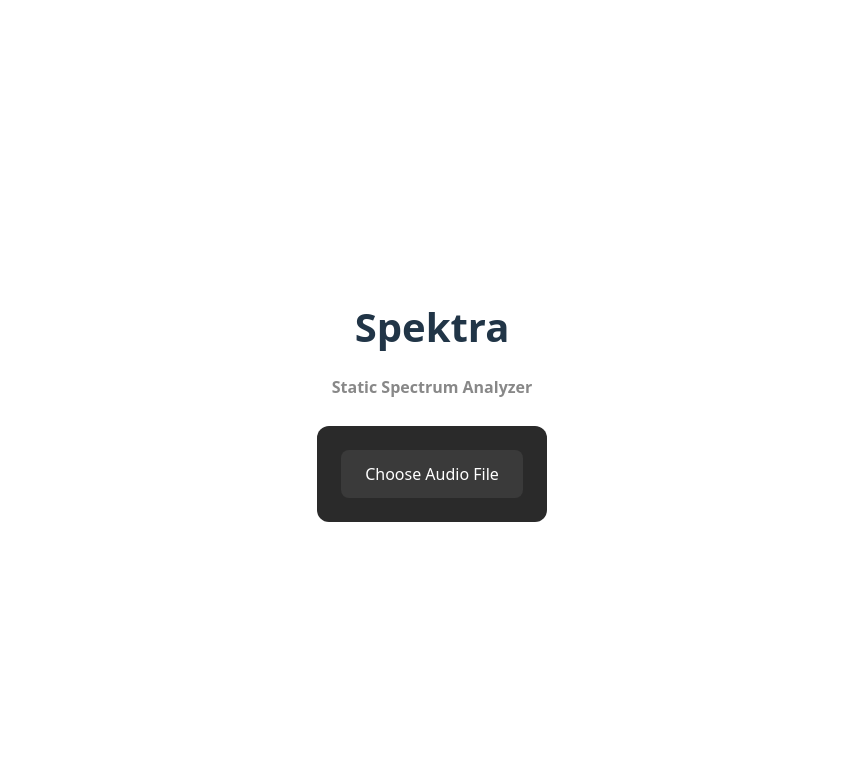
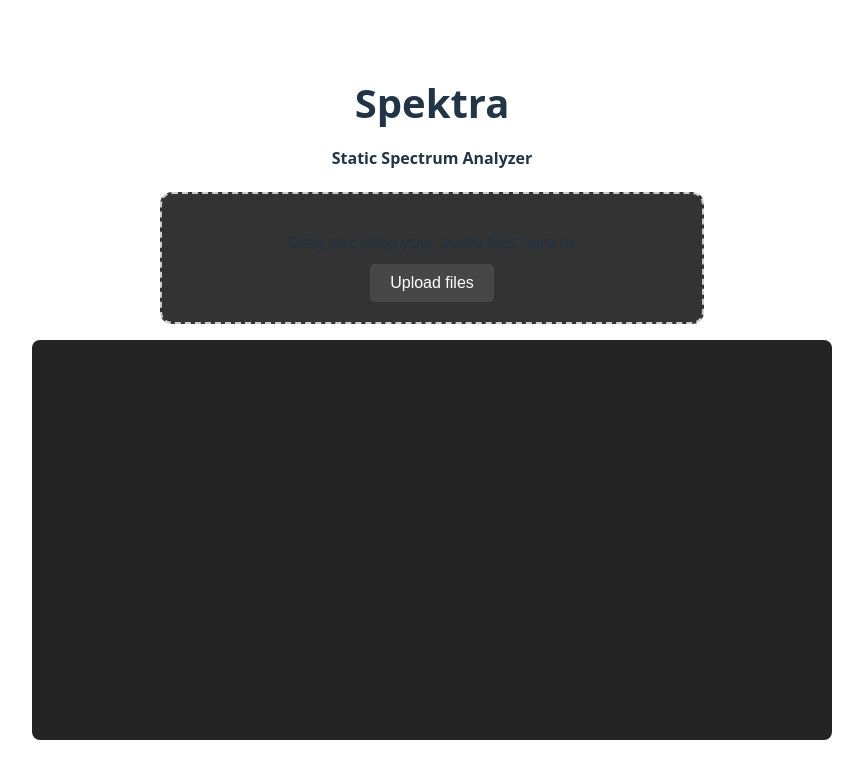
Before and after one commit to seungkilee-cs/spektra, a React (Vite) app: page / in a window 1280 px wide. Shown: the top 778 px of the page, without its empty margins (208-1071 px from the left). Built offline with nearby package versions, Linux system fonts and the light colour scheme.

Commit message:
added new compoenents but erroring on the audioProcess-2025-03-19_16_04_46

```diff
--- a/package.json
+++ b/package.json
@@ -14,6 +14,7 @@
     "deploy": "gh-pages -d dist"
   },
   "dependencies": {
+    "music-metadata": "^11.0.2",
     "react": "^19.0.0",
     "react-dom": "^19.0.0"
   },
--- a/src/App.jsx
+++ b/src/App.jsx
@@ -1,15 +1,28 @@
 import React, { useState } from "react";
+import FileUpload from "./components/FileUpload";
+import AudioMetadataDisplay from "./components/AudioMetadataDisplay";
+import SpectrumCanvas from "./components/SpectrumCanvas";
+import { extractAudioMetadata } from "./utils/audioProcess";
 import "./App.css";
 import SpectrumAnalyzer from "./components/SpectrumAnalyzer";
-import FileUpload from "./components/FileUpload";
 
 function App() {
+  const [file, setFile] = useState(null);
+  const [metadata, setMetadata] = useState(null);
+
+  const handleFileSelect = async (selectedFile) => {
+    setFile(selectedFile);
+    const metadata = await extractAudioMetadata(selectedFile);
+    setMetadata(metadata);
+  };
+
   return (
     <div className="App">
       <h1>Spektra</h1>
-      <h5> Static Spectrum Analyzer </h5>
-      <SpectrumAnalyzer />
-      <FileUpload />
+      <h4>Static Spectrum Analyzer</h4>
+      <FileUpload onFileSelect={handleFileSelect} />
+      <AudioMetadataDisplay metadata={metadata} />
+      <SpectrumCanvas />
     </div>
   );
 }
--- /dev/null
+++ b/src/components/AudioMetadataDisplay.jsx
@@ -0,0 +1,18 @@
+import React from "react";
+import "../styles/AudioMetadataDisplay.css";
+
+const AudioMetadataDisplay = ({ metadata }) => {
+  if (!metadata) return null;
+
+  return (
+    <div className="audio-metadata">
+      <p>Bitrate: {metadata.bitrate} bps</p>
+      <p>Sample Rate: {metadata.sampleRate} Hz</p>
+      <p>Bits Per Sample: {metadata.bitsPerSample}</p>
+      <p>Codec: {metadata.codec}</p>
+      <p>Duration: {metadata.duration.toFixed(2)} seconds</p>
+    </div>
+  );
+};
+
+export default AudioMetadataDisplay;
--- a/src/components/FileUpload.jsx
+++ b/src/components/FileUpload.jsx
@@ -1,47 +1,95 @@
-import React, { useState } from "react";
+import React, { useState, useRef } from "react";
 import "../styles/FileUpload.css";
 import { debugLog, debugError } from "../utils/debug";
 
 const FileUpload = () => {
-  const [file, setFile] = useState(null);
+  const [files, setFiles] = useState([]);
+  const [dragActive, setDragActive] = useState(false);
+  const inputRef = useRef(null);
 
-  const handleFileChange = (e) => {
-    const selectedFile = e.target.files[0];
-    if (
-      selectedFile &&
+  const handleFiles = (selectedFiles) => {
+    const validFiles = Array.from(selectedFiles).filter((file) =>
       ["audio/mpeg", "audio/mp4", "audio/x-m4a", "audio/flac"].includes(
-        selectedFile.type,
-      )
-    ) {
-      setFile(selectedFile);
-      debugLog("File uploaded successfully. Details:", {
-        fileObj: selectedFile,
-        name: selectedFile.name,
-        type: selectedFile.type,
-        size: `${(selectedFile.size / 1024 / 1024).toFixed(2)} MB`,
-        lastModified: new Date(selectedFile.lastModified).toLocaleString(),
+        file.type,
+      ),
+    );
+
+    if (validFiles.length !== selectedFiles.length) {
+      debugError("Some files were invalid and not added");
+    }
+
+    setFiles((prevFiles) => [...prevFiles, ...validFiles]);
+    validFiles.forEach((file) => {
+      debugLog("File added successfully. Details:", {
+        name: file.name,
+        type: file.type,
+        size: `${(file.size / 1024 / 1024).toFixed(2)} MB`,
+        lastModified: new Date(file.lastModified).toLocaleString(),
       });
-    } else {
-      debugError("Invalid file type selected");
-      alert("Please select an mp3, m4a, or flac file.");
+    });
+  };
+
+  const handleDrag = (e) => {
+    e.preventDefault();
+    e.stopPropagation();
+    if (e.type === "dragenter" || e.type === "dragover") {
+      setDragActive(true);
+    } else if (e.type === "dragleave") {
+      setDragActive(false);
     }
+  };
+
+  const handleDrop = (e) => {
+    e.preventDefault();
+    e.stopPropagation();
+    setDragActive(false);
+    if (e.dataTransfer.files && e.dataTransfer.files[0]) {
+      handleFiles(e.dataTransfer.files);
+    }
+  };
+
+  const handleChange = (e) => {
+    e.preventDefault();
+    if (e.target.files && e.target.files[0]) {
+      handleFiles(e.target.files);
+    }
+  };
+
+  const onButtonClick = () => {
+    inputRef.current.click();
   };
 
   return (
     <div className="file-upload">
-      <label htmlFor="file-input" className="file-input-label">
-        Choose Audio File
+      <form onDragEnter={handleDrag} onSubmit={(e) => e.preventDefault()}>
         <input
-          id="file-input"
+          ref={inputRef}
           type="file"
+          multiple
+          onChange={handleChange}
           accept=".mp3,.m4a,.flac"
-          onChange={handleFileChange}
         />
-      </label>
-      {file && (
-        <div className="file-info">
-          <p>File: {file.name}</p>
-          <p>Size: {(file.size / 1024 / 1024).toFixed(2)} MB</p>
+        <div
+          className={`drop-area ${dragActive ? "drag-active" : ""}`}
+          onDragEnter={handleDrag}
+          onDragLeave={handleDrag}
+          onDragOver={handleDrag}
+          onDrop={handleDrop}
+        >
+          <p>Drag and drop your audio files here or</p>
+          <button type="button" onClick={onButtonClick}>
+            Upload files
+          </button>
+        </div>
+      </form>
+      {files.length > 0 && (
+        <div className="file-list">
+          {files.map((file, index) => (
+            <div className="file-item" key={index}>
+              <p>{file.name}</p>
+              <p>{(file.size / 1024 / 1024).toFixed(2)} MB</p>
+            </div>
+          ))}
         </div>
       )}
     </div>
--- /dev/null
+++ b/src/components/SpectrumCanvas.jsx
@@ -0,0 +1,25 @@
+import React, { useRef, useEffect } from "react";
+import "../styles/SpectrumCanvas.css";
+
+const SpectrumCanvas = () => {
+  const canvasRef = useRef(null);
+
+  useEffect(() => {
+    const canvas = canvasRef.current;
+    const ctx = canvas.getContext("2d");
+    // Placeholder: Draw a blank canvas or add spectrum visualization logic here
+    ctx.fillStyle = "#242424";
+    ctx.fillRect(0, 0, canvas.width, canvas.height);
+  }, []);
+
+  return (
+    <canvas
+      ref={canvasRef}
+      width="800"
+      height="400"
+      className="spectrum-canvas"
+    ></canvas>
+  );
+};
+
+export default SpectrumCanvas;
--- /dev/null
+++ b/src/styles/AudioMetadataDisplay.css
@@ -0,0 +1,8 @@
+.audio-metadata {
+    margin-top: 16px;
+    color: #cccccc;
+}
+
+.audio-metadata p {
+    margin: 4px 0;
+}
--- a/src/styles/FileUpload.css
+++ b/src/styles/FileUpload.css
@@ -1,40 +1,75 @@
 .file-upload {
+    width: 100%;
+    max-width: 500px;
+    margin: 0 auto;
+}
+
+.file-upload form {
     display: flex;
     flex-direction: column;
     align-items: center;
-    padding: 24px;
-    background-color: #2a2a2a;
-    border-radius: 12px;
-    transition: background-color 0.3s ease;
 }
 
-.file-input-label {
-    display: inline-flex;
+.file-upload .drop-area {
+    background-color: #333333; /* dark grey background */
+    border: 2px dashed #cccccc;
+    border-radius: 12px;
+    width: 100%;
+    padding: 20px;
+    display: flex;
+    flex-direction: column;
     align-items: center;
-    padding: 12px 24px;
-    background-color: #3a3a3a;
-    color: #ffffff;
-    border-radius: 8px;
-    cursor: pointer;
-    transition: background-color 0.3s ease;
-    font-weight: 500;
+    justify-content: center;
+    transition:
+        background-color 0.3s ease,
+        border-color 0.3s ease;
 }
 
-.file-input-label:hover {
-    background-color: #4a4a4a;
+.file-upload .drop-area.drag-active {
+    background-color: #e0e0e0; /* Slightly darker grey when dragging */
+    border-color: #007bff; /* Blue border to indicate active state */
 }
 
-.file-input-label input[type="file"] {
-    display: none;
+.file-upload .drop-area p {
+    font-size: 16px;
+    margin-bottom: 10px;
 }
 
-.file-info {
-    margin-top: 16px;
-    text-align: center;
-    color: #cccccc;
+.file-upload .drop-area button {
+    padding: 10px 20px;
+    font-size: 16px;
+    background-color: #474747; /* Darker grey button */
+    color: #ffffff; /* White text for contrast */
+    border: none;
+    border-radius: 5px;
+    cursor: pointer;
+    transition:
+        background-color 0.3s ease,
+        transform 0.2s ease;
 }
 
-.file-info p {
-    margin: 4px 0;
-    font-size: 14px;
+.file-upload .drop-area button:hover {
+    background-color: #000000; /* Black on hover for emphasis */
 }
+
+.file-upload input[type="file"] {
+    display: none; /* Hide the default file input field */
+}
+
+.file-upload .file-list {
+    margin-top: 20px;
+}
+
+.file-upload .file-item {
+    display: flex;
+    justify-content: space-between;
+    align-items: center;
+    padding: 10px;
+    background-color: #333333; /* Light grey for file item background */
+    border-radius: 8px; /* Rounded corners for consistency */
+    margin-bottom: 10px;
+}
+
+.file-upload .file-item p {
+    margin: 0; /* Remove default margins for cleaner layout */
+}
--- /dev/null
+++ b/src/styles/SpectrumCanvas.css
@@ -0,0 +1,4 @@
+.spectrum-canvas {
+    margin-top: 16px;
+    border-radius: 8px;
+}
--- /dev/null
+++ b/src/utils/audioProcess.js
@@ -0,0 +1,17 @@
+import { parseBlob } from "music-metadata";
+
+export async function extractAudioMetadata(file) {
+  try {
+    const metadata = await parseBlob(file);
+    return {
+      bitrate: metadata.format.bitrate,
+      sampleRate: metadata.format.sampleRate,
+      bitsPerSample: metadata.format.bitsPerSample,
+      codec: metadata.format.codec,
+      duration: metadata.format.duration,
+    };
+  } catch (error) {
+    console.error("Error extracting audio metadata:", error);
+    return null;
+  }
+}
```
Also changed, not shown: 1 other file (tests, documents, lock files or other folders).
